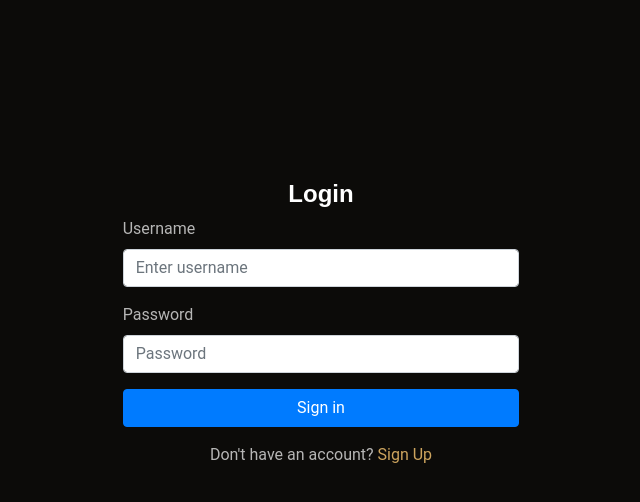
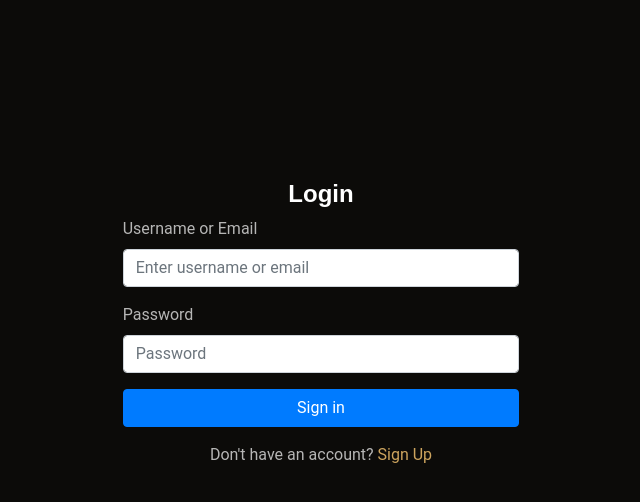
Before and after one commit to adamDaniel-txt/PROJECT-G02_01, a PHP site: page /login.php in a window 1280 px wide. Shown: the top 502 px of the page, without its empty margins (319-959 px from the left). Run offline with PHP 8.4, Linux system fonts and the light colour scheme.

Commit message:
ADD LOGIN WITH EMAIL

```diff
--- a/login.php
+++ b/login.php
@@ -12,8 +12,9 @@ if ($_SERVER['REQUEST_METHOD'] === 'POST') {
     $username = $_POST['username'];
     $password = $_POST['password'];
 
-    $stmt = $pdo->prepare('SELECT * FROM users WHERE username = :username');
-    $stmt->execute(['username' => $username]);
+    // Query to allow login with username or email
+    $stmt = $pdo->prepare('SELECT * FROM users WHERE username = :identifier OR email = :identifier');
+    $stmt->execute(['identifier' => $username]);
     $user = $stmt->fetch(PDO::FETCH_ASSOC);
 
     if ($user && hash('sha256', $password) === $user['password']) {
@@ -63,8 +64,8 @@ if ($_SERVER['REQUEST_METHOD'] === 'POST') {
 
         <div class="form-group">
           <h4 class="text-center font-weight-bold"> Login </h4>
-          <label for="username">Username</label>
-           <input type="text" class="form-control" name="username" placeholder="Enter username" required>
+            <label for="username">Username or Email</label>
+            <input type="text" class="form-control" name="username" placeholder="Enter username or email" required>
         </div>
 
         <div class="form-group">
```
